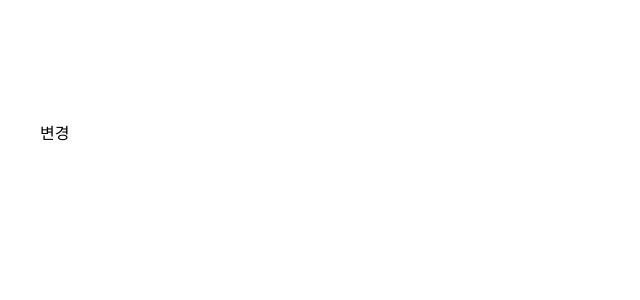
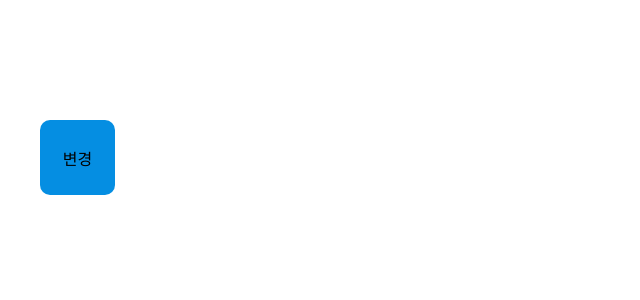
Before and after one commit to By-hoon/Hooday, a React (Create React App) app: page /create in a window 1280 px wide. Shown: the top 300 px of the page, without its empty margins (0-640 px from the left). Built offline with nearby package versions, Linux system fonts and the light colour scheme.

Commit message:
style: 변경에 따른 기본 스타일 지정

```diff
--- a/src/styles/components/create-schedule.scss
+++ b/src/styles/components/create-schedule.scss
@@ -1,3 +1,20 @@
-.form__container{
-    width: 100%;
+.create-schedule__container {
+  width: 100%;
 }
+
+.schedule-color__container {
+  position: relative;
+  width: 75px;
+  height: 75px;
+}
+.schedule-color {
+  width: 100%;
+  height: 100%;
+  border-radius: 10px;
+}
+.color-changer {
+  position: absolute;
+  top: 50%;
+  left: 50%;
+  transform: translate(-50%, -50%);
+}
--- a/src/styles/components/palette-affiliation.scss
+++ b/src/styles/components/palette-affiliation.scss
@@ -1,17 +1,22 @@
-.palette-affiliation__container {
-  position: absolute;
-  top: 100px;
-  left: 0;
-  width: 100%;
-  padding: 20px;
-}
-
 .affiliation-colors__container {
+  width: 100px;
   display: flex;
-  flex-direction: row;
-  justify-content: space-between;
+  flex-direction: column;
+  align-items: center;
 }
 
 .affiliation-color__container {
   @extend .color__container;
 }
+
+.affiliation-color__container {
+  animation: temp 1s ease forwards;
+  @keyframes temp {
+    0% {
+      transform: scale(120%);
+    }
+    100% {
+      transform: scale(100%);
+    }
+  }
+}
--- a/src/styles/components/palette.scss
+++ b/src/styles/components/palette.scss
@@ -1,11 +1,22 @@
 .palette__container {
+  width: 300px;
   position: relative;
   display: flex;
   justify-content: space-between;
+  align-items: center;
+  margin: 0 auto;
 }
-
+.colors__container {
+  width: 100px;
+  height: 720px;
+  display: flex;
+  flex-direction: column;
+  justify-content: center;
+  align-items: center;
+}
 .color__container {
   width: 50px;
   height: 50px;
+  margin: 5px 0;
   border-radius: 10px;
 }
```
